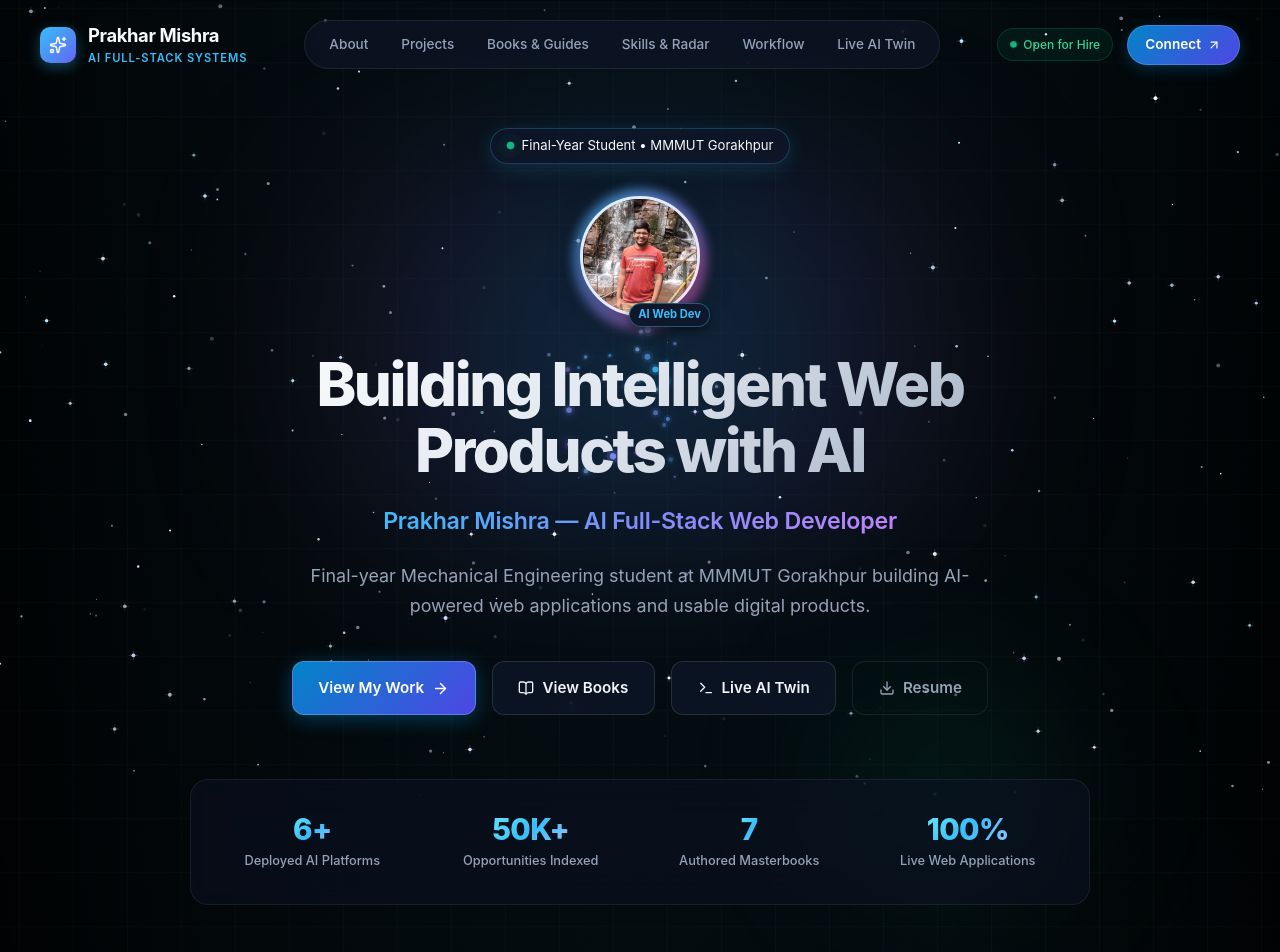
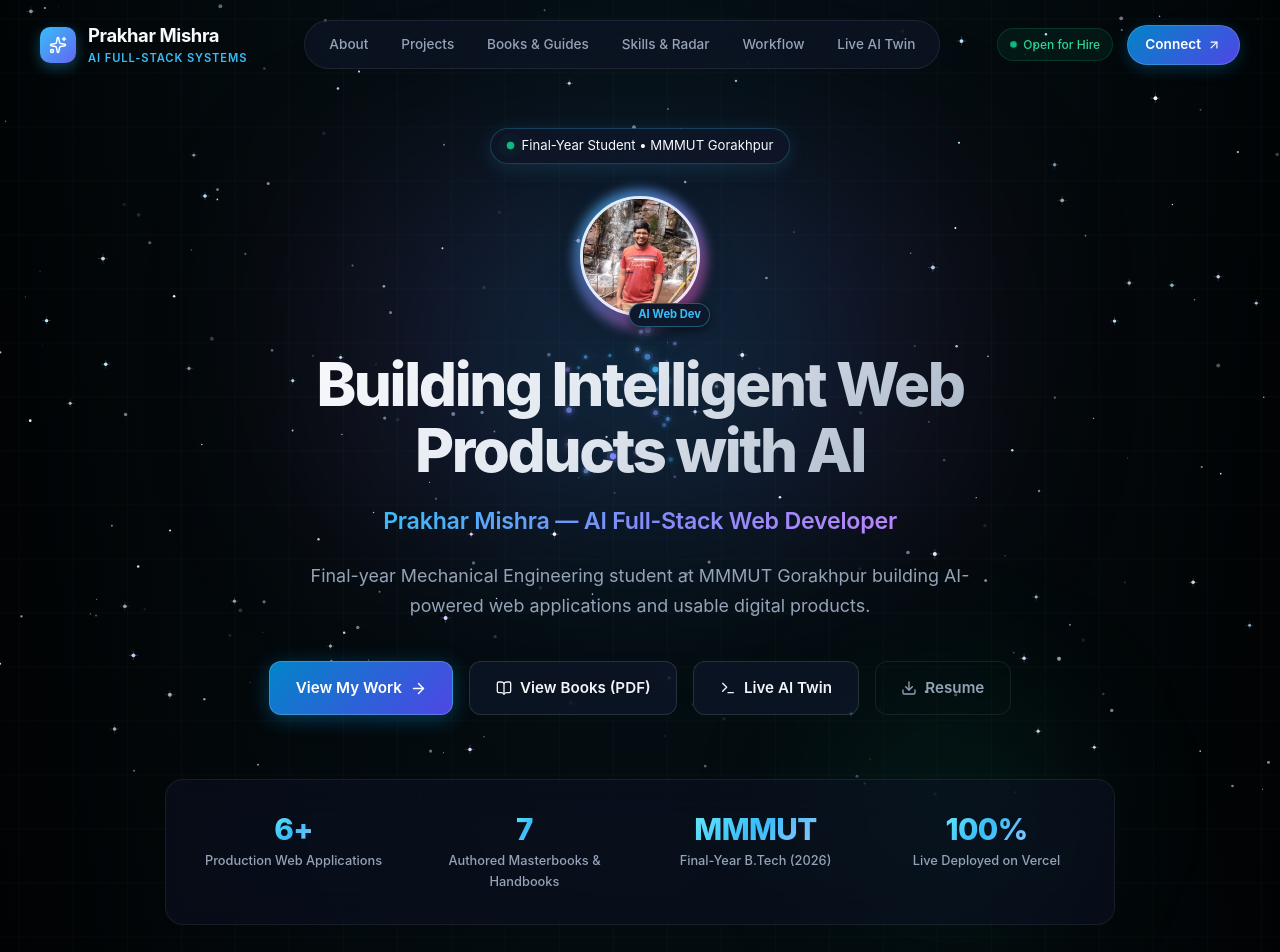
Before and after one commit to prakharmishra00000-cell/prakhar-mishra-portfolio, a Next.js app: page / in a window 1280 px wide. Shown: the top 952 px of the page. Built offline with nearby package versions, Linux system fonts and the light colour scheme.

Commit message:
feat: update hero metrics with 100% authentic Prakhar engineering credentials

```diff
--- a/src/components/Hero.tsx
+++ b/src/components/Hero.tsx
@@ -7,10 +7,10 @@ import styles from './Hero.module.css';
 
 export default function Hero() {
   const stats = [
-    { value: "6+", label: "Deployed AI Platforms" },
-    { value: "50K+", label: "Opportunities Indexed" },
-    { value: "7", label: "Authored Masterbooks" },
-    { value: "100%", label: "Live Web Applications" },
+    { value: "6+", label: "Production Web Applications" },
+    { value: "7", label: "Authored Masterbooks & Handbooks" },
+    { value: "MMMUT", label: "Final-Year B.Tech (2026)" },
+    { value: "100%", label: "Live Deployed on Vercel" },
   ];
 
   return (
@@ -85,7 +85,7 @@ export default function Hero() {
             View My Work <ArrowRight size={17} />
           </a>
           <a href="#books" className={`${styles.btn} ${styles.secondary}`}>
-            <BookOpen size={16} /> View Books
+            <BookOpen size={16} /> View Books (PDF)
           </a>
           <a href="#agent-terminal" className={`${styles.btn} ${styles.secondary}`}>
             <Terminal size={16} /> Live AI Twin
@@ -95,7 +95,7 @@ export default function Hero() {
           </Link>
         </motion.div>
 
-        {/* Live Metrics Ribbon */}
+        {/* Live Metrics Ribbon - 100% Real Prakhar Credentials */}
         <motion.div
           className={styles.statsBar}
           initial={{ opacity: 0, y: 30 }}
```
